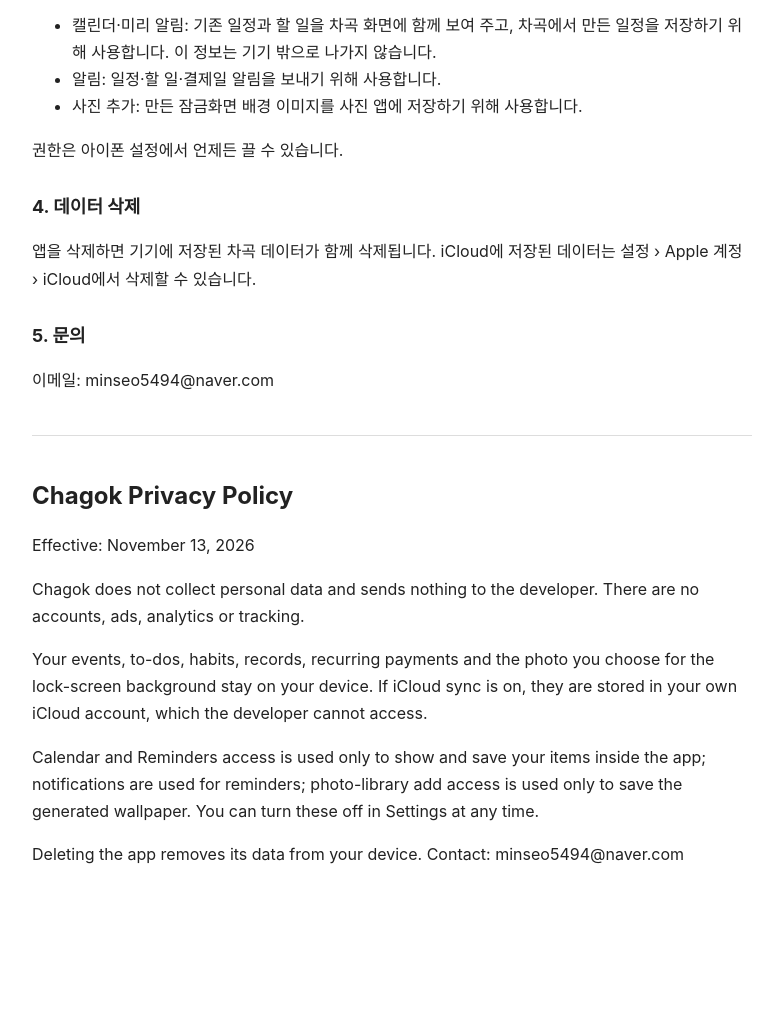
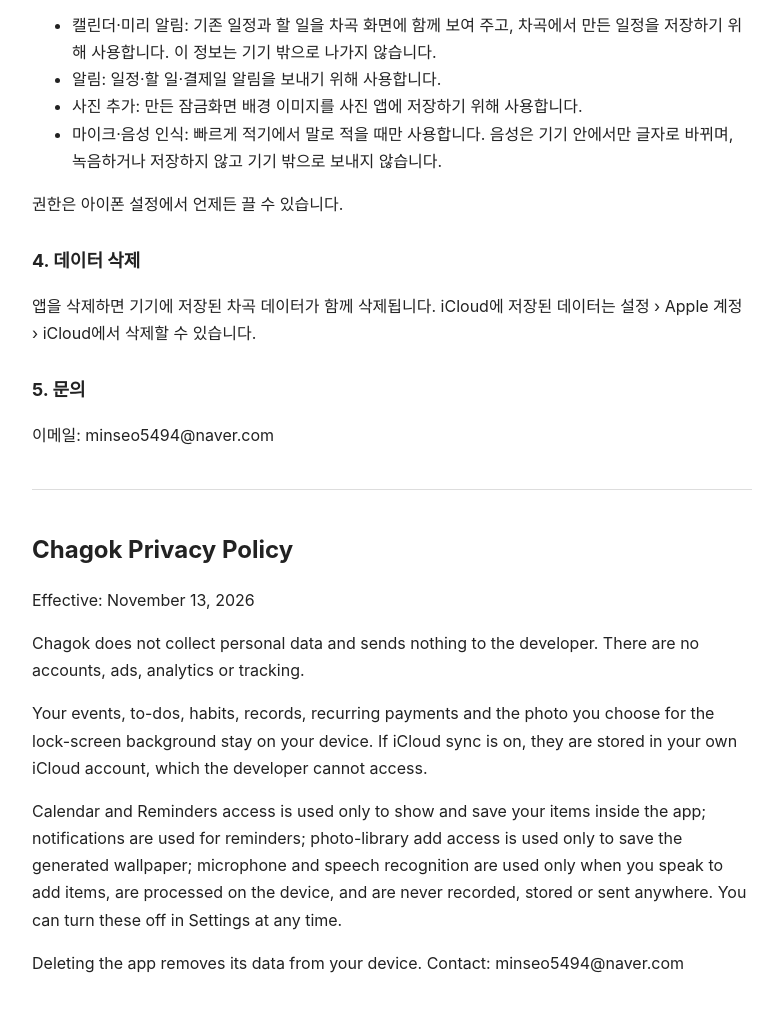
Before and after one commit to minseo5494-crypto/chagok-privacy, a plain HTML site: page index.html in a window 1280 px wide. Shown: the part 480-1492 px from the top of the page, without its empty margins (248-1031 px from the left). Before the commit the page ends 1396 px from the top, so only its background shows below. Drawn offline with Linux system fonts and the light colour scheme.

Commit message:
docs: 마이크·음성 인식 항목 추가
Co-Authored-By: Claude Opus 5.5 <noreply@anthropic.com>

```diff
--- a/index.html
+++ b/index.html
@@ -24,6 +24,7 @@ h1{font-size:24px}h2{font-size:18px;margin-top:28px}hr{margin:40px 0;border:0;bo
 <li>캘린더·미리 알림: 기존 일정과 할 일을 차곡 화면에 함께 보여 주고, 차곡에서 만든 일정을 저장하기 위해 사용합니다. 이 정보는 기기 밖으로 나가지 않습니다.</li>
 <li>알림: 일정·할 일·결제일 알림을 보내기 위해 사용합니다.</li>
 <li>사진 추가: 만든 잠금화면 배경 이미지를 사진 앱에 저장하기 위해 사용합니다.</li>
+<li>마이크·음성 인식: 빠르게 적기에서 말로 적을 때만 사용합니다. 음성은 기기 안에서만 글자로 바뀌며, 녹음하거나 저장하지 않고 기기 밖으로 보내지 않습니다.</li>
 </ul>
 <p>권한은 아이폰 설정에서 언제든 끌 수 있습니다.</p>
 
@@ -39,7 +40,7 @@ h1{font-size:24px}h2{font-size:18px;margin-top:28px}hr{margin:40px 0;border:0;bo
 <p>Effective: November 13, 2026</p>
 <p>Chagok does not collect personal data and sends nothing to the developer. There are no accounts, ads, analytics or tracking.</p>
 <p>Your events, to-dos, habits, records, recurring payments and the photo you choose for the lock-screen background stay on your device. If iCloud sync is on, they are stored in your own iCloud account, which the developer cannot access.</p>
-<p>Calendar and Reminders access is used only to show and save your items inside the app; notifications are used for reminders; photo-library add access is used only to save the generated wallpaper. You can turn these off in Settings at any time.</p>
+<p>Calendar and Reminders access is used only to show and save your items inside the app; notifications are used for reminders; photo-library add access is used only to save the generated wallpaper; microphone and speech recognition are used only when you speak to add items, are processed on the device, and are never recorded, stored or sent anywhere. You can turn these off in Settings at any time.</p>
 <p>Deleting the app removes its data from your device. Contact: minseo5494@naver.com</p>
 </body>
 </html>
```
